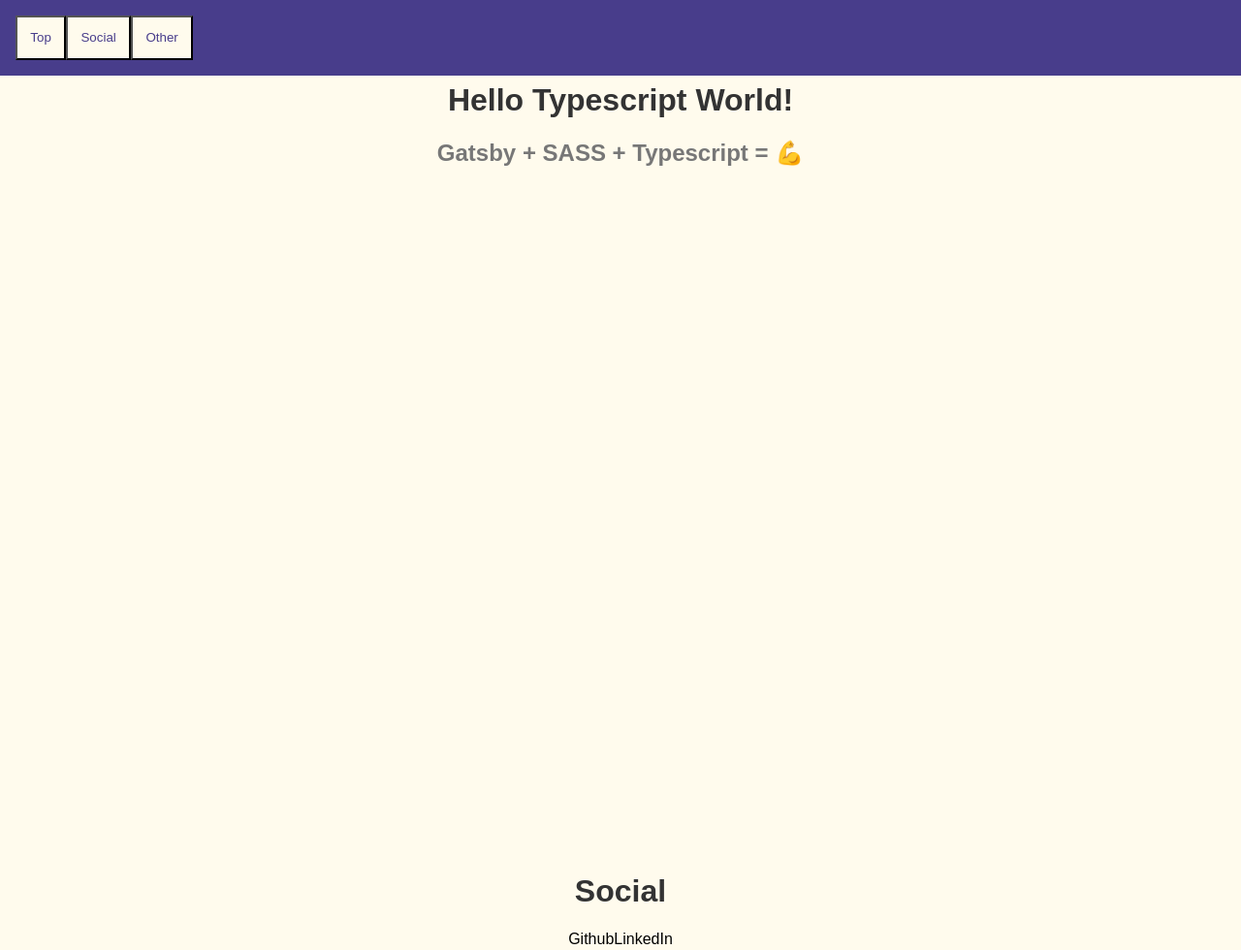
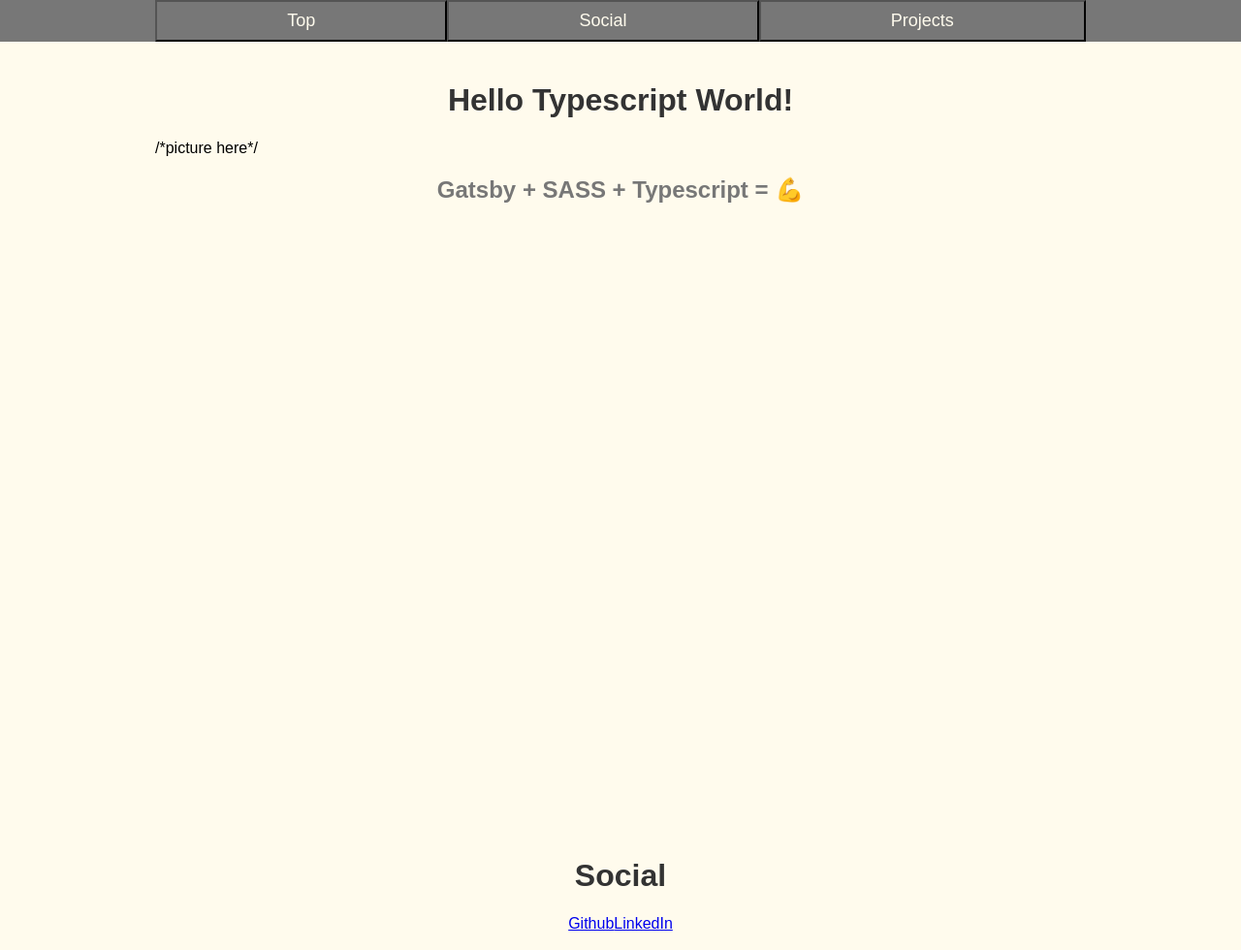
Before and after one commit to connorrt/connorrt.github.io, a Gatsby site: page / in a window 1280 px wide. Shown: the top 980 px of the page at 97% size. Built offline with nearby package versions, Linux system fonts and the light colour scheme; Gatsby itself is replaced by a stand-in of ours.

Commit message:
made scroll buttons prettier

```diff
--- a/src/pages/Index.module.scss
+++ b/src/pages/Index.module.scss
@@ -1,4 +1,9 @@
-html {background-color: #fffbed};
+$background-color: #fffbed;
+$accent-color: #777;
+$primary-text: #333;
+$secondary-text: #777;
+
+html {background-color: $background-color};
 
 .Container {
   max-width: 60rem;
@@ -6,42 +11,51 @@
   font-family: sans-serif;
 
   h1 {
-    color: #333;
+    color: $primary-text;
     text-align: center;
   }
 
   h2 {
-    //font-size: 3vw;
     text-align: center;
-    color: #777;
+    color: $secondary-text;
   }
 
   p {
-    color: #777;
+    color: $secondary-text;
   }
 }
 
 .Header {
-  padding: 1em;
-  position:fixed;
+  position: fixed;
   top: 0;
-  left:0;
+  left: 0;
   width: 100%;
-  color: #fffbed;
-  background-color: darkslateblue;
+  color: $background-color;
+  background-color: $accent-color;
+  display: flex;
+  justify-content: center;
+}
+
+.ButtonCenter {
+  position: center;
+  display: flex;
+  justify-content: center;
+  width: 100%;
+  max-width: 60rem;
 }
 
 .Button {
-  padding: 1em;
-  background-color: #fffbed;
-  color: darkslateblue;
+  padding: 0.5em;
+  background-color: $accent-color;
+  color: $background-color;
   text-align: center;
+  font-size: large;
   display: inline-block;
-  margin: auto;
+  flex: auto;
 }
 
 .Title {
-  padding: 1em;
+  padding-top: 1em;
   height: 100vh;
 }
 
@@ -50,3 +64,8 @@
   text-align: center;
   height: 100vh;
 }
+.Projects {
+  padding-bottom: 50px;
+  text-align: center;
+  height: 100vh;
+}
--- a/src/pages/index.tsx
+++ b/src/pages/index.tsx
@@ -28,24 +28,26 @@
   }
 `;
 
-function scrollTop(){
+function scrollTop() {
     window.scrollTo({
-        top:0,
-        left:0,
+        top: 0,
+        left: 0,
         behavior: "smooth"
     });
 }
-function scrollSocial(){
+
+function scrollSocial() {
     window.scrollTo({
-        top:window.innerHeight,
-        left:0,
+        top: window.innerHeight,
+        left: 0,
         behavior: "smooth"
     });
 }
-function scrollOther(){
+
+function scrollProjects() {
     window.scrollTo({
-        top:2*window.innerHeight,
-        left:0,
+        top: 2 * window.innerHeight,
+        left: 0,
         behavior: "smooth"
     });
 }
@@ -64,18 +66,21 @@
 
             <div className={styles.Container}>
                 <div className={styles.Header}>
-                    <button onClick={scrollTop} className={styles.Button}>Top</button>
-                    <button onClick={scrollSocial} className={styles.Button}>Social</button>
-                    <button onClick={scrollOther} className={styles.Button}>Other</button>
+                    <div className={styles.ButtonCenter}>
+                        <button onClick={scrollTop} className={styles.Button}>Top</button>
+                        <button onClick={scrollSocial} className={styles.Button}>Social</button>
+                        <button onClick={scrollProjects} className={styles.Button}>Projects</button>
+                    </div>
                 </div>
                 <div className={styles.Title}>
                     <h1>{name}</h1>
+                    /*picture here*/
                     <h2>{tagline}</h2>
                 </div>
-                <h1>{`Social`}</h1>
                 <div className={styles.Links}>
-                    <a href={github}>Github</a>
-                    <a href={linkedin}>LinkedIn</a>
+                    <h1>{`Social`}</h1>
+                    <a href={`https://github.com/connorrt`}>Github</a>
+                    <a href={`https:/linkedin.com`}>LinkedIn</a>
                 </div>
             </div>
         );
```
